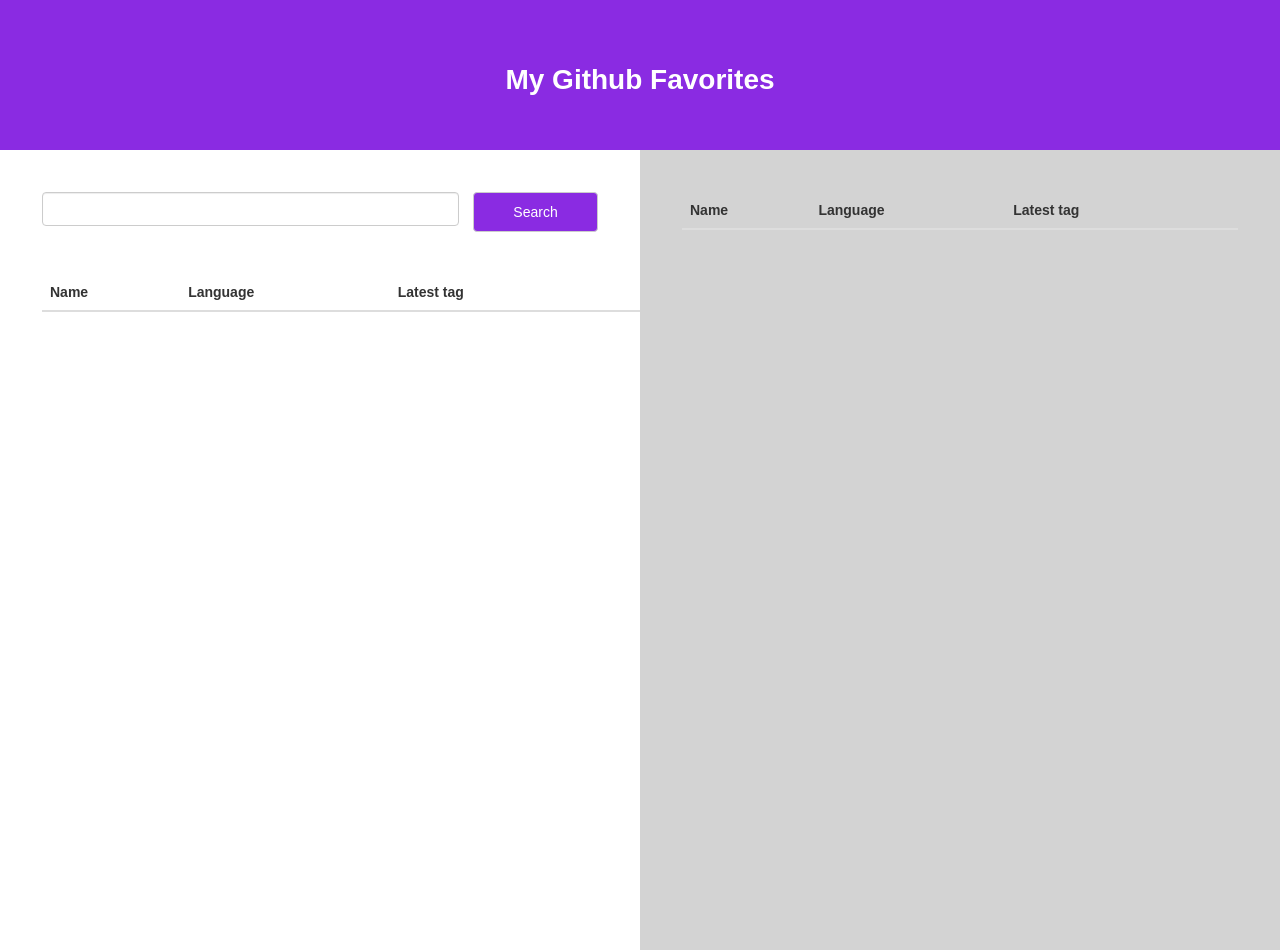
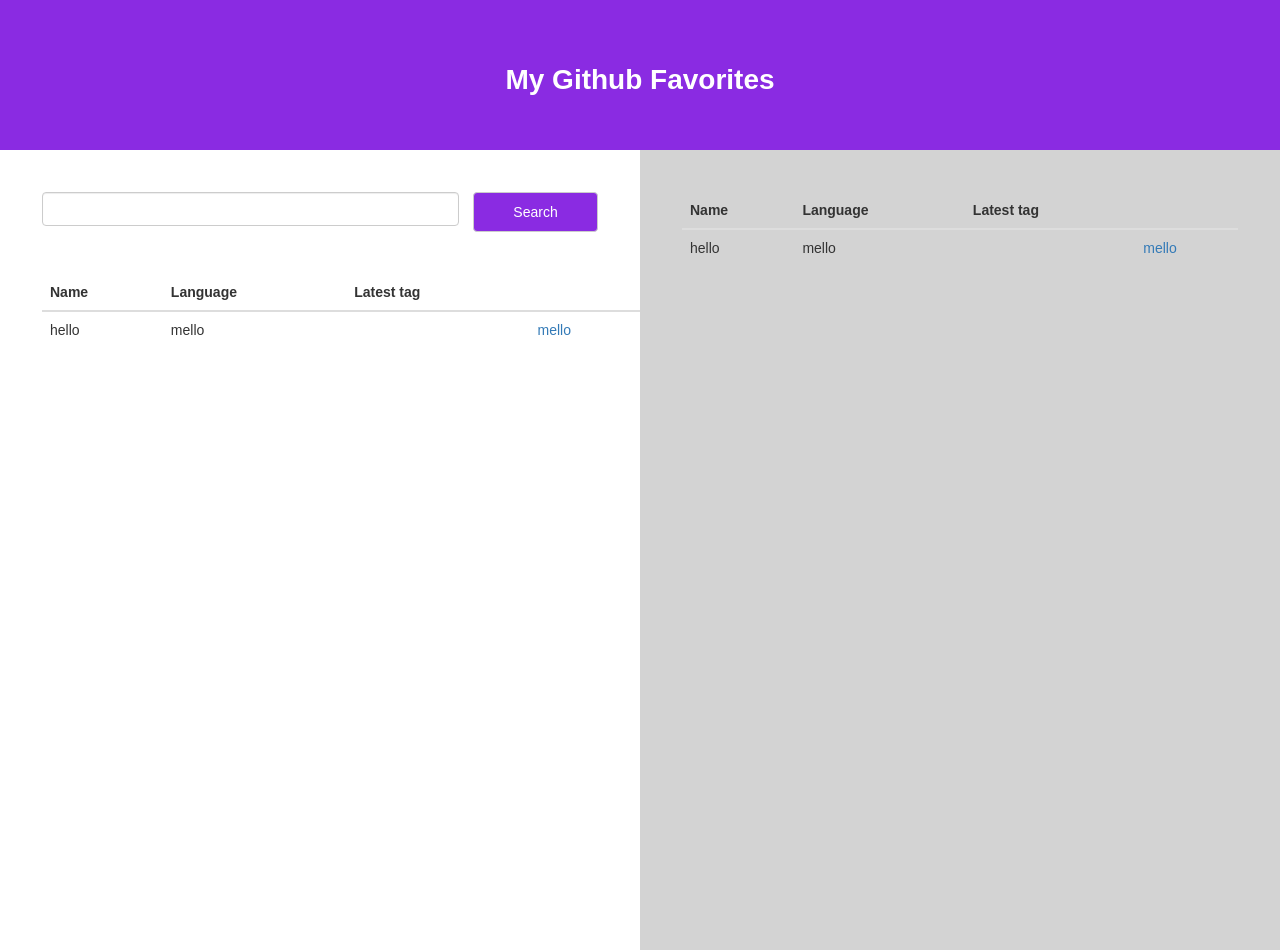
Before and after one commit to AymanxD/MyGithubFavorites, a React (Create React App) app: page / in a window 1280 px wide. Built offline with nearby package versions, Linux system fonts and the light colour scheme.

Commit message:
search is functional

```diff
--- a/package.json
+++ b/package.json
@@ -3,6 +3,7 @@
   "version": "0.1.0",
   "private": true,
   "dependencies": {
+    "axios": "^0.18.0",
     "react": "^16.5.1",
     "react-bootstrap": "^0.32.4",
     "react-dom": "^16.5.1",
--- a/public/index.html
+++ b/public/index.html
@@ -39,4 +39,5 @@
       To create a production bundle, use `npm run build` or `yarn build`.
     -->
   </body>
+  <script src="https://unpkg.com/axios/dist/axios.min.js"></script>
 </html>
--- a/src/App.js
+++ b/src/App.js
@@ -1,7 +1,5 @@
 import React, { Component } from 'react';
 import './App.css';
-import {Grid, Col, FormGroup, FormControl, Button} from 'react-bootstrap';
-import Columns from './Columns';
 import Search from './Search';
 import Favorites from './Favorites';
 
--- a/src/Columns.css
+++ b/src/Columns.css
@@ -4,3 +4,7 @@
     /*grid-template-columns: 25% 25% 25% 25%;*/
     /*grid-template-rows: 100%;*/
 /*}*/
+
+td{
+    text-align: left;
+}
--- a/src/Columns.js
+++ b/src/Columns.js
@@ -15,6 +15,16 @@ export default class Columns extends Component {
                     </tr>
                 </thead>
                 <tbody id={this.props.columnType}>
+                        {this.props.input.map((input) => {
+                            return(
+                            <tr>
+                                <td>{input.name}</td>
+                                <td>{input.language}</td>
+                                <td>{input.tag}</td>
+                                <td><a>{input.link}</a></td>
+                            </tr>
+                            )
+                        })}
                 </tbody>
             </Table>
         );
--- a/src/Favorites.js
+++ b/src/Favorites.js
@@ -1,6 +1,5 @@
 import React, { Component } from 'react';
 import './Favorites.css';
-import {Grid, Col, FormGroup, FormControl, Button} from 'react-bootstrap';
 import Columns from './Columns';
 
 
@@ -10,13 +9,14 @@ export default class Favorites extends Component {
         super(props);
         this.state = {
             column: "favorites",
+            favorites: [{name: "hello", language: "mello", latest:"hello", link:"mello"}]
         };
     }
 
     render() {
         return (
             <div id="Favorites">
-                <Columns columnType={this.state.column}/>
+                <Columns columnType={this.state.column} input={this.state.favorites}/>
             </div>
         );
     }
--- a/src/Search.js
+++ b/src/Search.js
@@ -2,6 +2,7 @@ import React, { Component } from 'react';
 import './Search.css';
 import {Grid, Col, FormGroup, FormControl, Button} from 'react-bootstrap';
 import Columns from './Columns';
+const axios = require("axios");
 
 export default class Search extends Component {
 
@@ -9,14 +10,89 @@ export default class Search extends Component {
         super(props);
         this.state = {
             value: "",
-            column: "searchResults"
+            column: "searchResults",
+            results: [{name: "hello", language: "mello", latest:"hello", link:"mello"}],
+            rawResults: []
         };
 
         this.handleChange = this.handleChange.bind(this);
+        this.search = this.search.bind(this);
+        this.searchTags = this.searchTags.bind(this);
     }
 
     handleChange = (e) => {
-        this.setState({value: e.target.value})
+        this.setState({value: e.target.value});
+
+        if(e.target.value === ""){
+            this.setState({results: []});
+        }
+    };
+
+    search = (e) => {
+
+        let replacedSearch = this.state.value.replace(" ", "+");
+        axios.get('https://api.github.com/search/repositories?q=' + replacedSearch)
+            .then((response) => {
+
+                let responseSlice = response.data.items.slice(0, 10);
+                this.setState({rawResults: responseSlice});
+                console.log(response.data.items);
+            })
+            .catch((error) => {
+                // handle error
+                console.log(error);
+            })
+            .then(() => {
+                // always executed
+                console.log(this.state.rawResults);
+                this.searchTags();
+            });
+    };
+
+    searchTags = () => {
+        let resultsArray = [];
+
+        this.state.rawResults.forEach((element) => {
+            let obj = {
+                name: element.name,
+                language: element.language,
+                tag: "",
+                link: "Add"};
+
+            axios.get(element.tags_url)
+            .then((response) => {
+
+                if(typeof response.data[0].name !== "undefined"){
+                    obj.tag = response.data[0].name;
+                }
+                resultsArray.push(obj);
+
+                this.setState(prevState => ({
+                    results: [...prevState.results, obj]
+                }));
+
+                console.log(response.data);
+            })
+            .catch((error) => {
+                // handle error
+                resultsArray.push(obj);
+
+                this.setState(prevState => ({
+                    results: [...prevState.results, obj]
+                }));
+
+                console.log(error);
+            })
+            .then(() => {
+                // always executed
+                console.log(resultsArray);
+            });
+        });
+
+        this.setState({results: resultsArray}, () => {
+            console.log(this.state.results);
+            console.log(resultsArray);
+        });
     };
 
     render() {
@@ -35,9 +111,9 @@ export default class Search extends Component {
                             <FormControl.Feedback />
                         </FormGroup>
                     </form>
-                    <Button id="Search-Button">Search</Button>
+                    <Button id="Search-Button" onClick={this.search}>Search</Button>
                 </div>
-                <Columns columnType={this.state.column}/>
+                <Columns columnType={this.state.column} input={this.state.results}/>
             </div>
         );
     }
```
Also changed, not shown: 1 other file (tests, documents, lock files or other folders).
